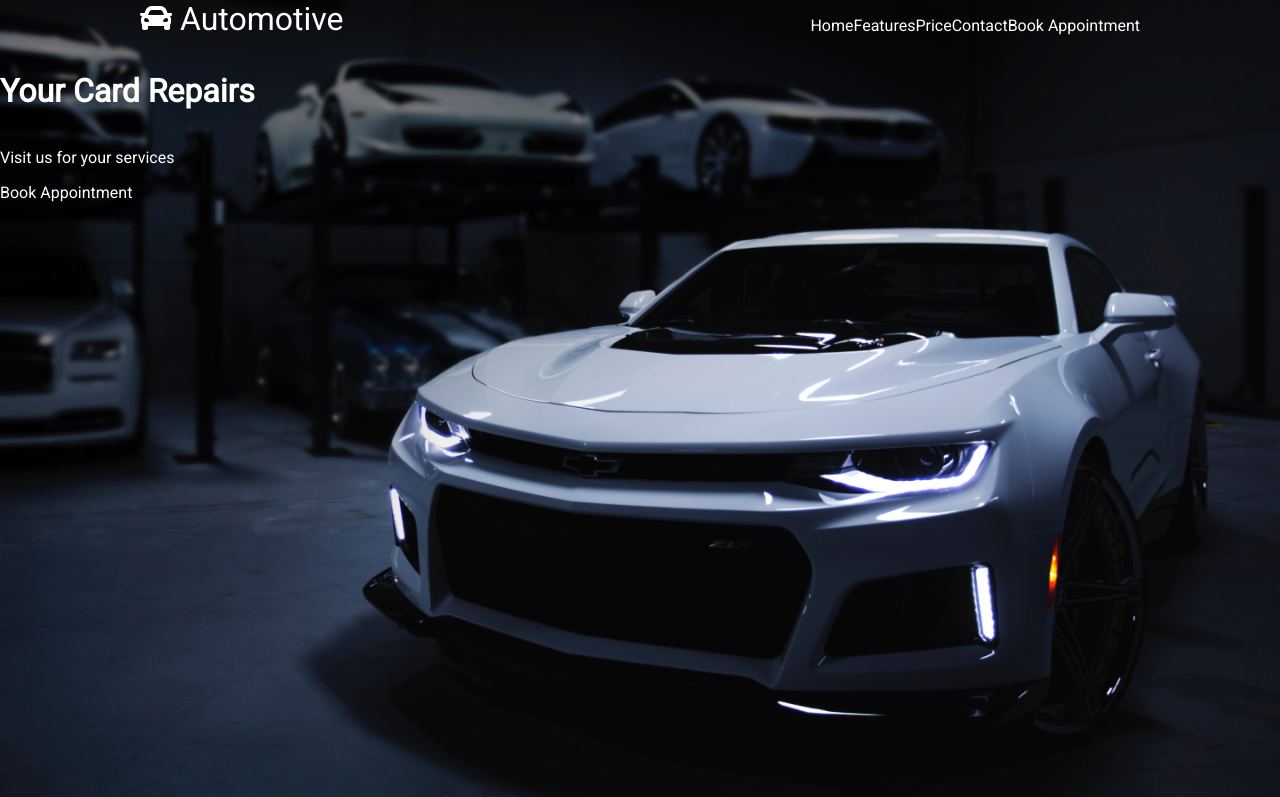
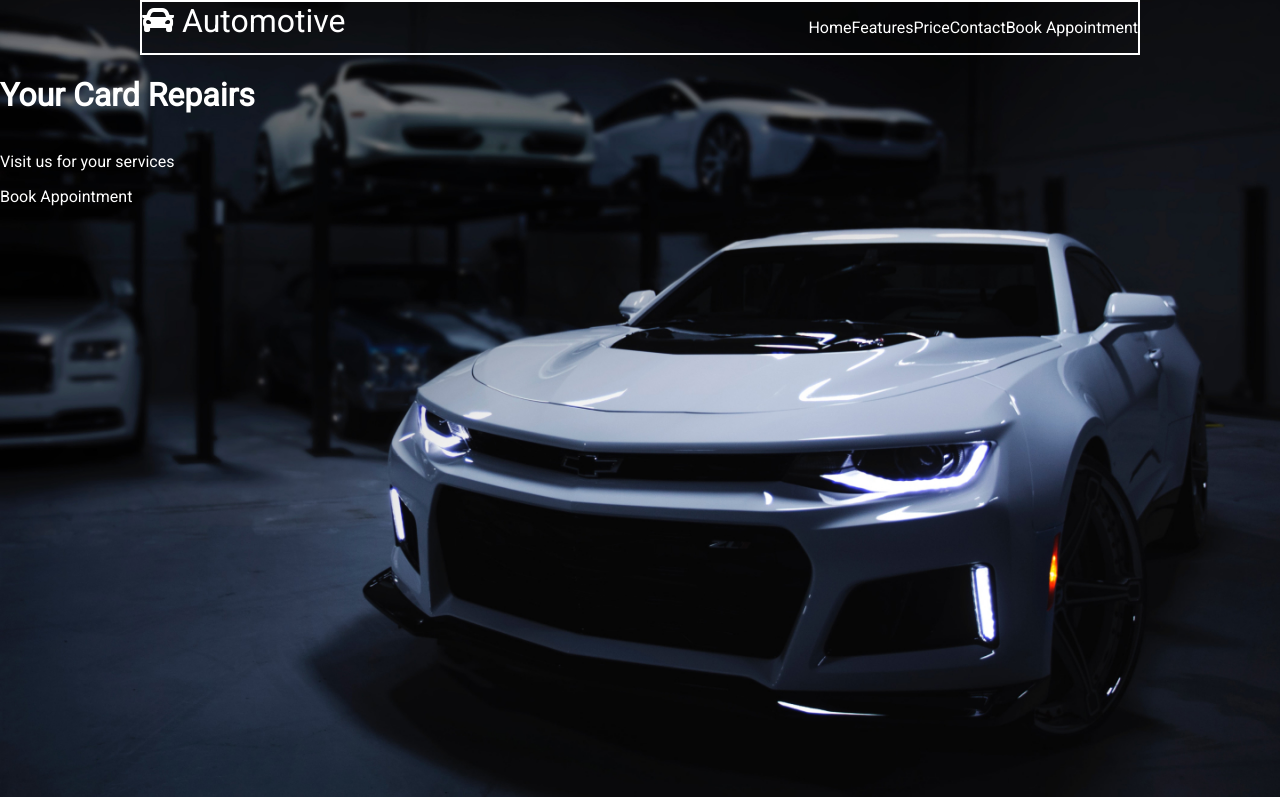
Before and after one commit to AsadUllahShaikh123/AutomotiveCar, a plain HTML site: page index.html in a window 1280 px wide. Shown: the top 797 px of the page. Drawn offline with Linux system fonts and the light colour scheme.

```diff
--- a/style.css
+++ b/style.css
@@ -16,7 +16,9 @@
   color: white;
   min-height: 100vh;
 }
+/* best way to center the navbar elements */
 .container{
+  border:2px solid white;
   width: 100%;
   margin: 0 auto;
   max-width: 1000px;
```
